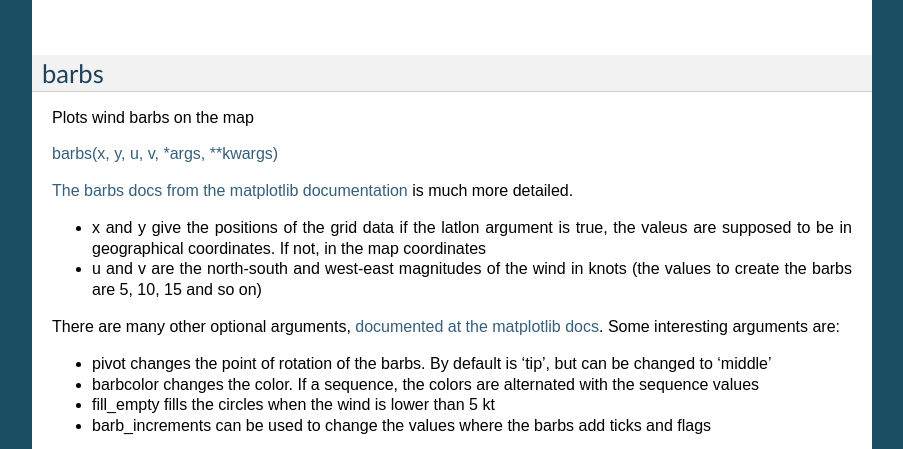
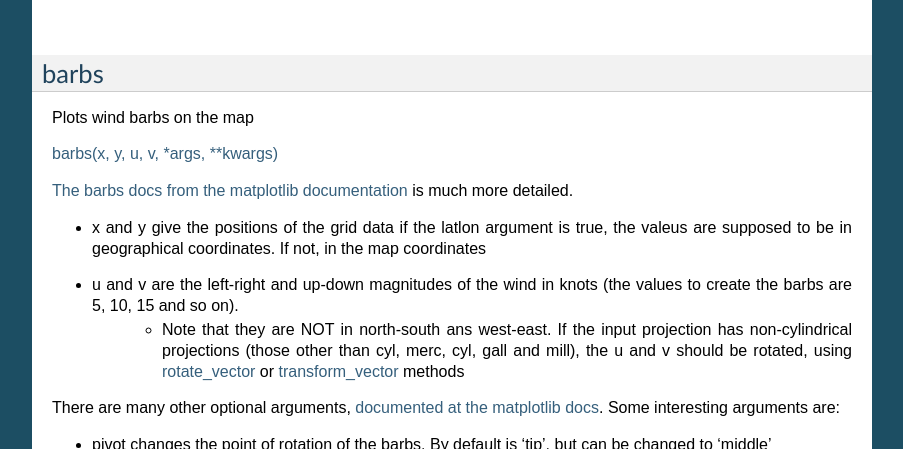
Before and after one commit to rveciana/BasemapTutorial, a Sphinx documentation site: the page built from docs/plotting_data.rst, in a window 1280 px wide and 1400 px high, scrolled down 1257 px, cut to the strip 0-449 px from the top of the window. Shown: the whole strip, without its empty margins (198-1101 px from the left). Built offline with Sphinx 7.4.7, drawn with Linux system fonts in a browser that asks for light colours; formulas are drawn with MathJax 3; some of the changed text lies outside the part shown.

Commit message:
rotate_vector added

```diff
--- a/docs/plotting_data.rst
+++ b/docs/plotting_data.rst
@@ -37,7 +37,8 @@ Plots wind barbs on the map
 `The barbs docs from the matplotlib documentation <http://matplotlib.org/api/pyplot_api.html#matplotlib.pyplot.barbs>`_ is much more detailed.
 
 * x and y give the positions of the grid data if the latlon argument is true, the valeus are supposed to be in geographical coordinates. If not, in the map coordinates
-* u and v are the north-south and west-east magnitudes of the wind in knots (the values to create the barbs are 5, 10, 15 and so on)
+* u and v are the left-right and up-down magnitudes of the wind in knots (the values to create the barbs are 5, 10, 15 and so on).
+	* Note that they are NOT in north-south ans west-east. If the input projection has non-cylindrical projections (those other than cyl, merc, cyl, gall and mill), the u and v should be rotated, using :ref:`rotate_vector` or :ref:`transform_vector` methods
 
 There are many other optional arguments, `documented at the matplotlib docs <http://matplotlib.org/api/pyplot_api.html#matplotlib.pyplot.barbs>`_. Some interesting arguments are:
 
@@ -54,6 +55,7 @@ There are many other optional arguments, `documented at the matplotlib docs <htt
 	* To do it, a matrix taking only 1/4 th of the elements is created
 	* The matrix points has the element positions to take
 	* The arguments passed to barbs are selected using the points matrix, so taking only one of every 4 elements
+* u and v are supposed to be in the map coordinates, not north-south or west-east. If they were in geographical coordinates, :ref:`rotate_vector` could be used to rotate them properly
 * The pivot argument has been used to rotate the barbs from the middle, since the effect rotating from the upper part (pivot = 'tip') creates strange effects when the wind rotates
 
 contour
@@ -247,7 +249,8 @@ Plots a vector field on the map. Many of the behaviour is similar to the :ref:`b
 The `documentation at matplotlib <http://matplotlib.org/api/pyplot_api.html#matplotlib.pyplot.quiver>`_ is much more detailed than at the basemap docs.
 
 * x and y give the positions of the grid data if the latlon argument is true, the valeus are supposed to be in geographical coordinates. If not, in the map coordinates
-* u and v are the north-south and west-east magnitudes
+* u and v are the left-right and up-down magnitudes
+	* Note that they are NOT in north-south ans west-east. If the input projection has non-cylindrical projections (those other than cyl, merc, cyl, gall and mill), the u and v should be rotated, using :ref:`rotate_vector` or :ref:`transform_vector` methods
 * The fifth argument, which is optional, sets a value to assign the color to the arrow
 * scale makes the arrows to be longer or shorter
 * minshaft value below which arrow grows. The value should be greater than 1
@@ -261,6 +264,7 @@ The `documentation at matplotlib <http://matplotlib.org/api/pyplot_api.html#matp
 	* To do it, a matrix taking only 1/4 th of the elements is created
 	* The matrix points has the element positions to take
 	* The arguments passed to barbs are selected using the points matrix, so taking only one of every 4 elements
+* u and v are supposed to be in the map coordinates, not north-south or west-east. If they were in geographical coordinates, :ref:`rotate_vector` could be used to rotate them properly
 * The wind speed is calculated to pass the color values to the quiver method. The length of the array must be the same as in x, y, u & v, of course
 
 scatter
@@ -287,7 +291,9 @@ Plots streamlines from a vectorial field.
 * x and y are matrices of the same size as *u* and *v* data, containing the positions of the elements in the map coordinates.
 	* `As the docs explain <http://matplotlib.org/api/pyplot_api.html#matplotlib.pyplot.streamplot>`_, x and y must be evenly spaced. This mean that when the original values come from a different projection, the data matrix must be re-projected, and the x and y matrices re-calculated, as you can see in the example.
 	* To calculate an evenly spaced grid, the method :ref:`makegrid` can be used. It's better to use the *returnxy=True* attribute to get the grid in the map projection units.
-* u and v are the x and y velocities. The dimensions must be the same as *x* and *y*
+* u and v are the left-right and up-down magnitudes
+	* Note that they are NOT in north-south ans west-east. If the input projection has non-cylindrical projections (those other than cyl, merc, cyl, gall and mill), the u and v should be rotated, using :ref:`rotate_vector` or :ref:`transform_vector` methods
+	* The dimensions must be the same as *x* and *y*
 * color can set the same color for the streamlines, or change depending of the data:
 	* If the value is a scalar, all the streamlines will have the indicated color, depending on the colormap
 	* If the value is an array of the same size as data (the module of the wind in the example), the color will change according to it, using the color map
```
Also changed, not shown: docs/utilities.rst (+33 -0 lines), docs/images/utilities/rotate_vector.png (added), 1 other file.
